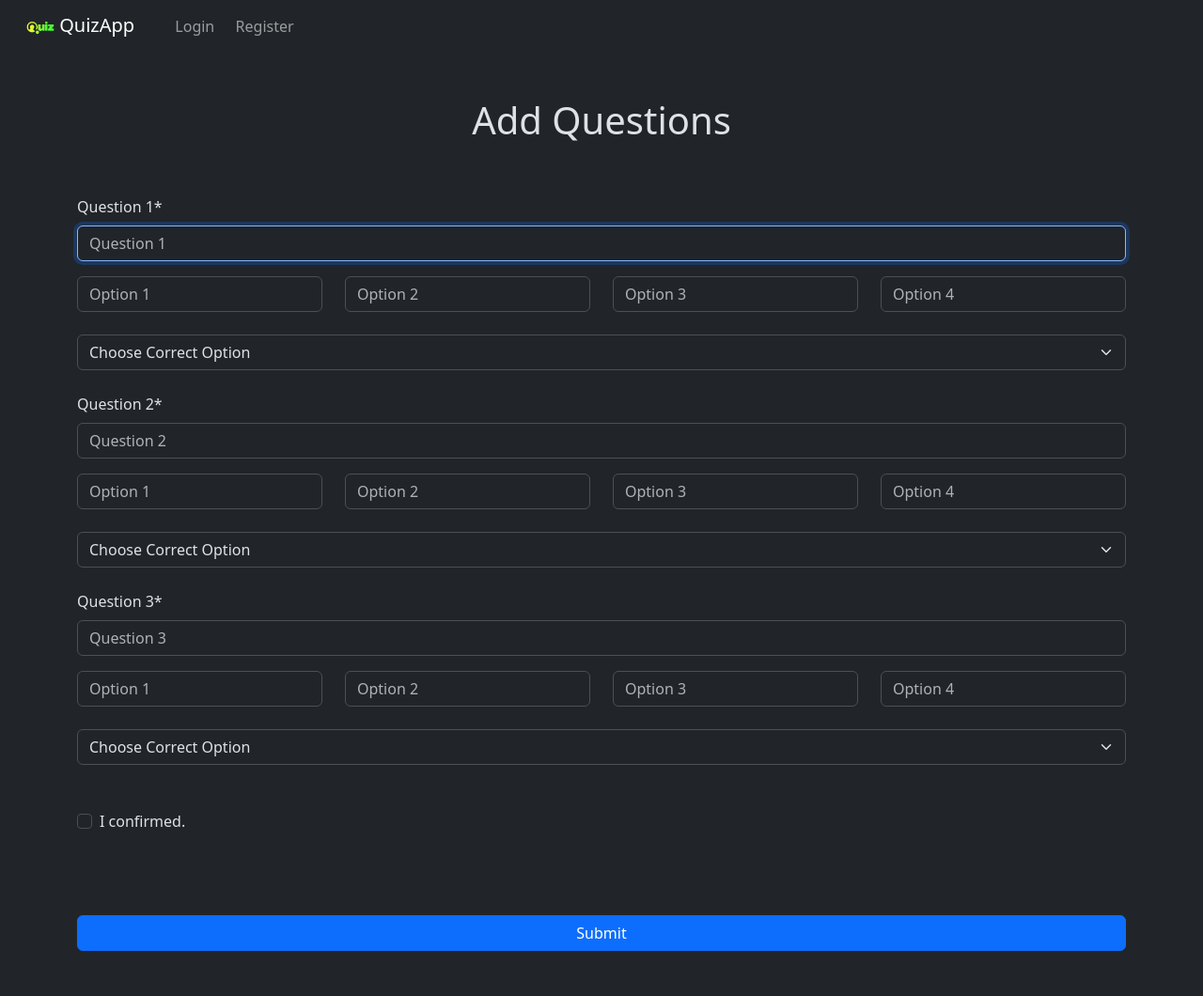
After one commit to dev-bittu/quizapp, a Django app: page /quiz/add_question/ in a window 1280 px wide. The commit adds this page. Shown: the whole page at 94% size. Run offline with Django 4.2, Linux system fonts and the light colour scheme; some libraries are stand-ins or nearby versions.

Commit message:
added questions & add question & global settings in settings

```diff
--- /dev/null
+++ b/quiz/templates/quiz/add_questions.html
@@ -0,0 +1,53 @@
+{% extends 'layout.html' %}
+
+{% block title %}Add Questions{% endblock %}
+
+{% block body %}
+  <form method="post" action="{% url 'add_question' %}">
+  <h1 class="text-center">
+    Add Questions
+  </h1>
+  <br><br>
+  {% for i in questions %}
+  <div class="mb-3">
+    <label for="InputQuestion{{ i }}" class="form-label">Question {{ i }}*</label>
+    <input type="text" class="form-control" id="InputQuestion{{ i }}" name="q{{ i }}" placeholder="Question {{ i }}" required autofocus>
+  </div>
+  <div class="row">
+    <div class="col">
+      <input type="text" class="form-control" placeholder="Option 1" name="q{{ i }}o1" required>
+    </div>
+    <div class="col">
+    <input type="text" class="form-control" placeholder="Option 2" name="q{{ i }}o2" required>
+  </div>
+  <div class="col">
+    <input type="text" class="form-control" placeholder="Option 3" name="q{{ i }}o3" required>
+  </div>
+  <div class="col">
+    <input type="text" class="form-control" placeholder="Option 4" name="q{{ i }}o4" required>
+  </div>
+  </div>
+  <br>
+  <select class="form-select" name="q{{ i }}c" required>
+    <option selected disabled value=''>Choose Correct Option</option>
+    <option value="A">A</option>
+    <option value="B">B</option>
+    <option value="C">C</option>
+    <option value="D">D</option>
+  </select>
+  <br>
+  {% endfor %}
+  <br>
+  <div class="mb-3 form-check">
+    <input type="checkbox" class="form-check-input" id="exampleCheck1" required>
+    <label class="form-check-label" for="exampleCheck1">I confirmed.</label>
+  </div>
+  <br><br><br>
+  <button type="submit" class="btn btn-primary w-100" {% if not show %}onclick="question_already_added(); return false"{% endif %}>Submit</button>
+</form>
+<script>
+  const question_already_added = () => {
+    alert("You already added questions, wait until administrator not allow you to further add questions")
+  }
+</script>
+{% endblock %}
--- /dev/null
+++ b/quiz/urls.py
@@ -0,0 +1,7 @@
+from django.urls import path
+from . import views
+
+urlpatterns = [
+    path("", views.Quiz.as_view(), name="quiz"),
+    path("add_question/", views.AddQuestion.as_view(), name="add_question")
+]
--- a/quiz/views.py
+++ b/quiz/views.py
@@ -1,3 +1,28 @@
 from django.shortcuts import render
+from django.views import View
+from .models import Question
+from django.conf import settings
 
 # Create your views here.
+class Quiz(View):
+    def get(self, request):
+        questions = Question.objects.all()
+        return render(
+                request,
+                "quiz/quiz.html",
+                {"questions": questions}
+                )
+
+
+class AddQuestion(View):
+    def get(self, request):
+        return render(
+            request,
+            "quiz/add_questions.html",
+            {
+                "questions": range(1, settings.GLOBAL_SETTINGS["questions"]+1)
+            }
+        )
+
+    def post(self, request):
+        pass
--- a/quizapp/settings.py
+++ b/quizapp/settings.py
@@ -131,3 +131,8 @@ STATICFILES_DIRS = [
 # https://docs.djangoproject.com/en/4.2/ref/settings/#default-auto-field
 
 DEFAULT_AUTO_FIELD = 'django.db.models.BigAutoField'
+
+
+GLOBAL_SETTINGS = {
+    "questions": 3
+}
--- a/quizapp/urls.py
+++ b/quizapp/urls.py
@@ -21,5 +21,6 @@ from . import views
 urlpatterns = [
     path('admin/', admin.site.urls),
     path("", views.Index.as_view(), name="index"),
-    path("account/", include("account.urls"))
+    path("account/", include("account.urls")),
+    path("quiz/", include("quiz.urls"))
 ]
--- a/templates/layout.html
+++ b/templates/layout.html
@@ -29,10 +29,10 @@
           </li>
           {% else %}
           <li class="nav-item">
-            <a class="nav-link text-center" href="{# url 'add_questions' #}">Add Questions</a>
+            <a class="nav-link text-center" href="{% url 'add_question' %}">Add Questions</a>
           </li>
           <li class="nav-item">
-            <a class="nav-link text-center" href="{# url 'quiz' #}">Quiz</a>
+            <a class="nav-link text-center" href="{% url 'quiz' %}">Quiz</a>
           </li>
           <li class="nav-item">
             <a class="nav-link text-center" href="{# url 'result' #}">Result</a>
```
Also changed, not shown: quiz/templates/quiz/quiz.html (added, +7 -0 lines).
